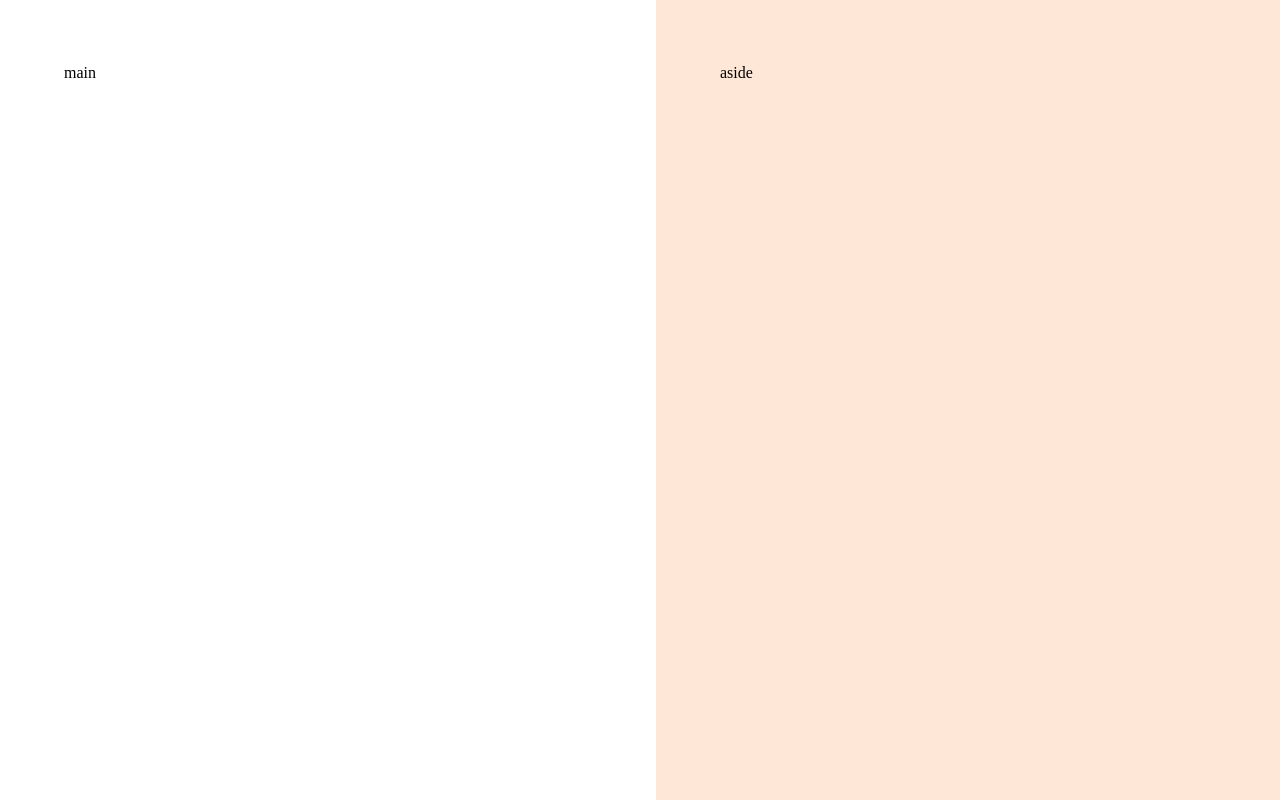
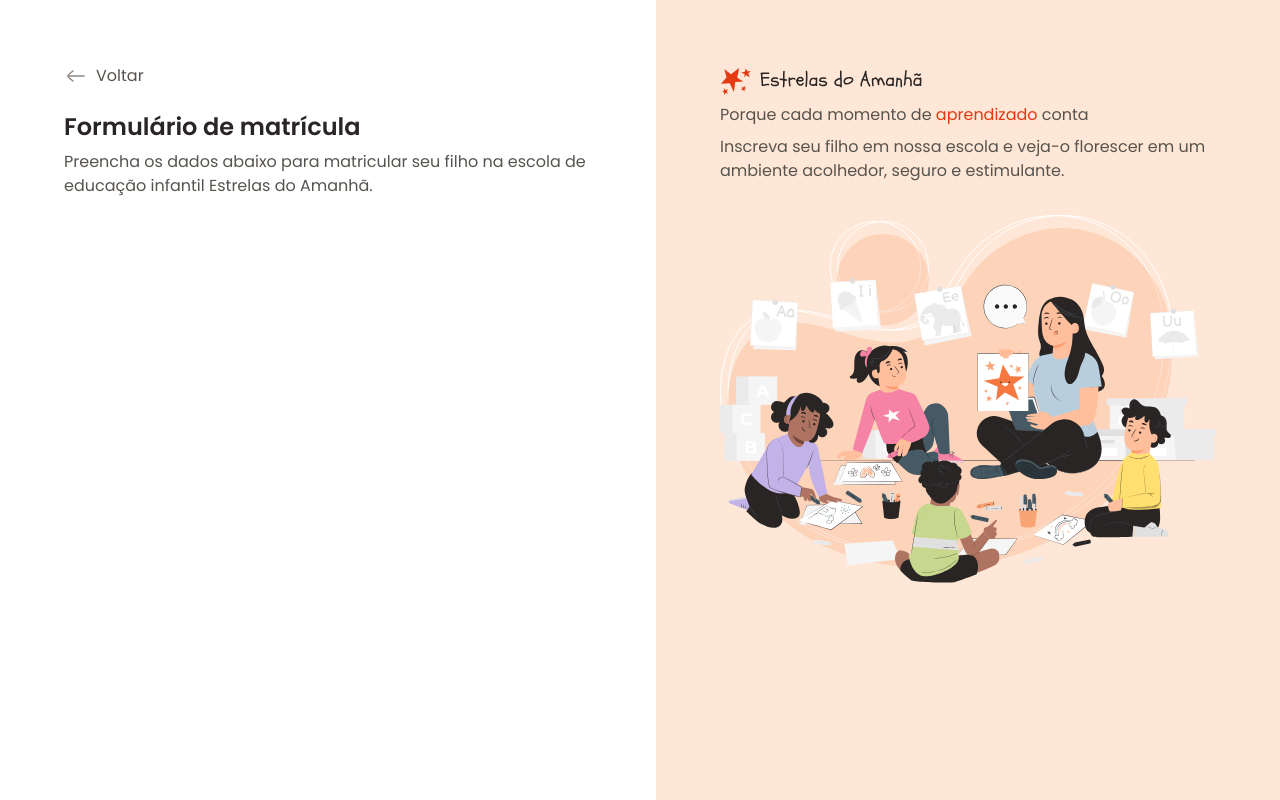
Before and after one commit to devDiogoamorim/School-registration-form, a plain HTML site: page index.html in a window 1280 px wide. Drawn offline with Linux system fonts and the light colour scheme.

Commit message:
Conteúdo aside e conteúdo inicial do main

```diff
--- a/index.html
+++ b/index.html
@@ -16,12 +16,30 @@
     <div id="app">
       <main>
         <div class="main-container">
-                main
+          <div class="back">
+            <img src="assets/icons/arrow-left-02.svg" alt="Icone de voltar" />
+            <span>Voltar</span>
+          </div>
+
+          <h1>Formulário de matrícula</h1>
+          <p>
+            Preencha os dados abaixo para matricular seu filho na escola de
+            educação infantil Estrelas do Amanhã.
+          </p>
         </div>
       </main>
       <aside>
         <div class="aside-container">
-                aside
+          <header>
+            <img src="assets/logo.svg" alt="Logo estrelas do amanhã" />
+            <h2>Porque cada momento de <span>aprendizado</span> conta</h2>
+            <p>
+              Inscreva seu filho em nossa escola e veja-o florescer em um
+              ambiente acolhedor, seguro e estimulante.
+            </p>
+          </header>
+
+          <img src="assets/Illustration.svg" alt="Ilustração de uma professora com crianças prestando atenção">
         </div>
       </aside>
     </div>
--- a/styles/global.css
+++ b/styles/global.css
@@ -26,4 +26,16 @@
 
 body {
     overflow: hidden;
+
+    font: var(--text);
+    color: var(--text-secondary);
 }
+
+h1, h1 {
+    color: var(--text-primary);
+}
+
+img {
+    max-width: 100%;
+    height: auto;
+}
--- a/styles/layout.css
+++ b/styles/layout.css
@@ -14,6 +14,18 @@ main {
         max-width: 33rem;
         margin-left: auto;
     }
+
+    & .back {
+        display: flex;
+        align-items: center;
+        gap: 0.5rem;
+        margin-bottom: 1.5rem;
+    }
+
+    & h1 {
+        font: 600 1.5rem/1.25 var(--font-family);
+        margin-bottom: .5rem;
+    }
 }
 
 aside {
@@ -22,5 +34,18 @@ aside {
 
     & .aside-container {
         max-width: 31rem;
+
+        & > img {
+            margin-top: 2rem;
+        }
+    }
+
+    & h2 {
+        font: 600 2.5/1.25 var(--font-family);
+        margin-bottom: 0.5rem;
+
+        & span {
+            color: var(--text-highlight);
+        }
     }
 }
```
Lines whose indentation alone changed are shown as unchanged.
